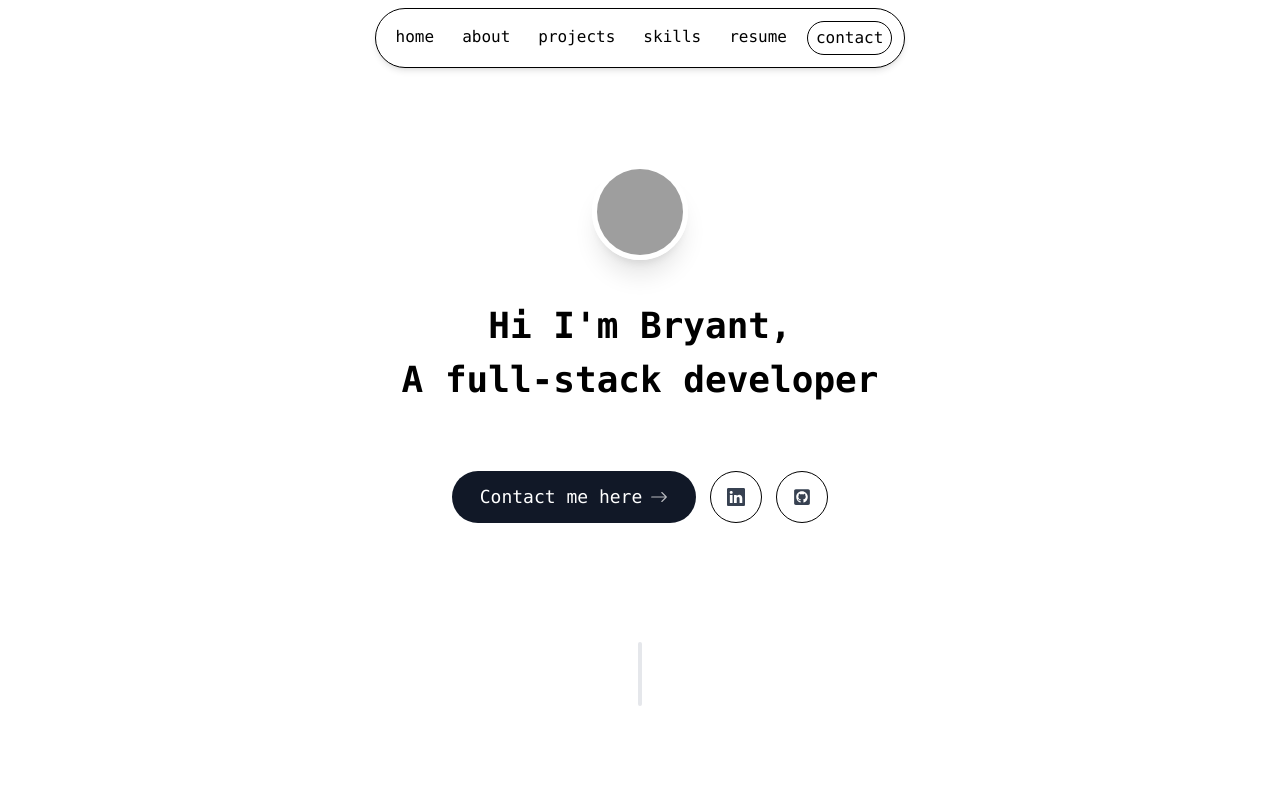
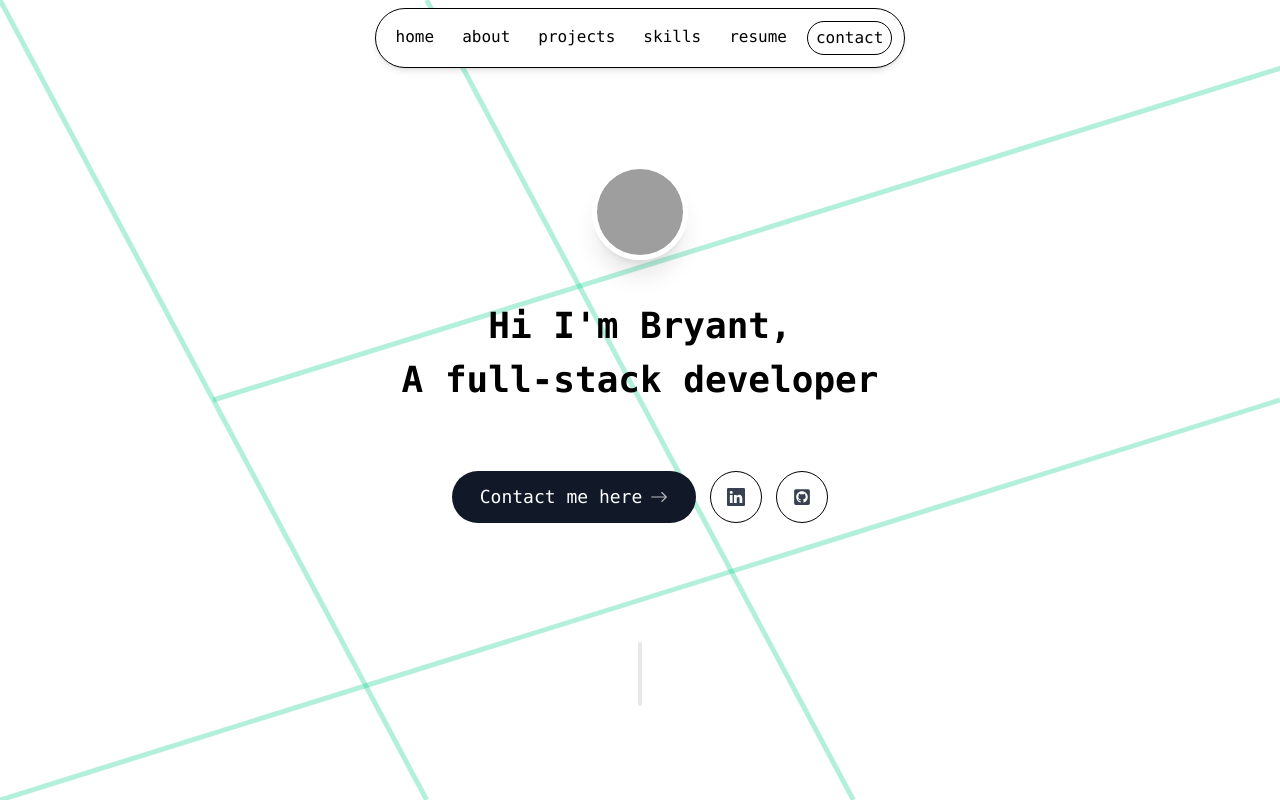
Before and after one commit to bhwong11/portfolio-2023, a Next.js app: page / in a window 1280 px wide. Shown: the top 802 px of the page. Built offline with nearby package versions, Linux system fonts and the light colour scheme; grey boxes are pictures that could not be loaded.

Commit message:
added animation block

```diff
--- /dev/null
+++ b/app/(components)/AnimationBlock/index.tsx
@@ -0,0 +1,98 @@
+import classNames from "classnames";
+import { motion } from "framer-motion";
+import { useState, useEffect } from "react";
+
+const draw = {
+  hidden: { pathLength: 0, opacity: 1 },
+  visible: (i:number) => {
+    const delay = 1 + i * 0.5;
+    return {
+      pathLength: 1,
+      opacity: 0.3,
+      transition: {
+        pathLength: { delay, type: "spring", duration: 3, bounce: 0  },
+        opacity: { delay, duration: 1},
+      }
+    };
+  }
+};
+
+type AnimationBLockProps = {
+  className?:string
+}
+
+type LineCoord ={
+  x1:number,
+  y1:number,
+  x2:number,
+  y2:number,
+}
+
+export default function AnimationBLock({
+  className=""
+}:AnimationBLockProps){
+  const [screenHeight,setScreenHeight] = useState<number>(window.innerHeight)
+  const [screenWidth,setScreenWidth] = useState<number>(window.innerWidth)
+
+  useEffect(()=>{
+    const resizeHandler = (e:Event) =>{
+      setScreenHeight(window.innerHeight)
+      setScreenWidth(window.innerWidth)
+    }
+    window.addEventListener("resize",resizeHandler)
+    return ()=>window.removeEventListener("resize", resizeHandler);
+  },[])
+  const slope = (screenHeight/(screenWidth/3))
+
+  const linesCoords:LineCoord[] = [
+    {
+      x1:0,
+      y1:screenHeight,
+      x2:screenWidth,
+      y2:screenHeight/2,
+    },
+    {
+      x1:0,
+      y1:0,
+      x2:screenHeight/slope,
+      y2:screenHeight,
+    },
+    {
+      x1:(screenHeight/2)/slope,
+      y1:screenHeight/2,
+      x2:screenHeight/(1/slope),
+      y2:0,
+    },
+    {
+      x1:screenWidth/3,
+      y1:0,
+      x2:(screenHeight/slope)+screenWidth/3,
+      y2:screenHeight,
+    }
+  ]
+
+  return (
+    <motion.svg
+      width={screenWidth}
+      height={screenHeight}
+      viewBox={`0 0 ${screenWidth} ${screenHeight}`}
+      initial="hidden"
+      animate="visible"
+      exit={{pathLength: 0}}
+      className={classNames("fixed top-0 -z-50",className)}
+    >
+      {linesCoords.map((lineCoord:LineCoord)=>(
+        <motion.line
+          x1={lineCoord.x1}
+          y1={lineCoord.y1}
+          x2={lineCoord.x2}
+          y2={lineCoord.y2}
+          stroke="#00cc88"
+          strokeWidth="5"
+          variants={draw}
+          custom={1}
+        />
+      ))}
+    </motion.svg>
+  )
+}
--- a/app/(components)/Contact/index.tsx
+++ b/app/(components)/Contact/index.tsx
@@ -35,7 +35,7 @@ export default function Contact(){
   return (
     <section ref={ref} id={links.contact}>
       <motion.section
-        className="mb-20 sm:mb-28 w-[min(100%,38rem)] text-center"
+        className="bg-white border border-black rounded-lg p-3 shadow-md mb-20 sm:mb-28 w-[min(100%,38rem)] text-center"
         initial={{ opacity: 0, y: 100 }}
         animate={inView?{ opacity: 1, y: 0 }:{opacity: 0, y: -100}}
         transition={{ delay: 0.175 }}
--- a/app/(components)/Header/index.tsx
+++ b/app/(components)/Header/index.tsx
@@ -8,6 +8,7 @@ import { useRef } from 'react';
 import { useActiveSectionScrollSpy } from '@/app/lib/hooks';
 import { links } from '@/app/lib/data';
 import SectionDivider from '@/app/(components)/SectionDivider'
+import AnimationBLock from '@/app/(components)/AnimationBlock';
 
 export default function Header() {
   const ref = useRef<HTMLDivElement>(null)
@@ -18,6 +19,7 @@ export default function Header() {
         id={links.home}
         className="header pt-24 max-w-5xl w-full items-center justify-between font-mono text-sm flex flex-col"
       >
+          <AnimationBLock/>
           <motion.div
             initial={{ opacity: 0, scale: 0 }}
             animate={{ opacity: 1, scale: 1 }}
--- a/app/(components)/Navbar/index.tsx
+++ b/app/(components)/Navbar/index.tsx
@@ -9,7 +9,7 @@ import { motion } from "framer-motion";
 
 
 export default function Navbar(){
-  const {activeSection,setActiveSection}= useActiveSectionContext()
+  const {activeSection}= useActiveSectionContext()
   const ref = useRef(null)
   const navbarHeight = ref.current?.['offsetHeight'] || '0px'
 
@@ -32,7 +32,6 @@ export default function Navbar(){
           <a
             key={`link-${link}`}
             onClick={()=>{
-              setActiveSection(link)
               const linkEl: HTMLElement | null = document.querySelector(toLinkHash(link))
               let scrollTo:number = (linkEl?.offsetTop??0)-(window.innerHeight-(linkEl?.offsetHeight??0))
 
@@ -42,7 +41,7 @@ export default function Navbar(){
               window.scrollTo(0,scrollTo)
             }}
             className={classNames(
-              "rounded-full px-2 py-1",
+              "rounded-full px-2 py-1 hover:cursor-pointer",
               {
                 "border border-black":activeSection===link
               }
--- a/app/page.tsx
+++ b/app/page.tsx
@@ -5,6 +5,7 @@ import Projects from '@/app/(components)/Projects'
 import Skills from '@/app/(components)/Skills'
 import Contact from '@/app/(components)/Contact'
 import Resume from '@/app/(components)/Resume'
+import AnimationBLock from '@/app/(components)/AnimationBlock'
 
 export default function Home() {
   return (
```
